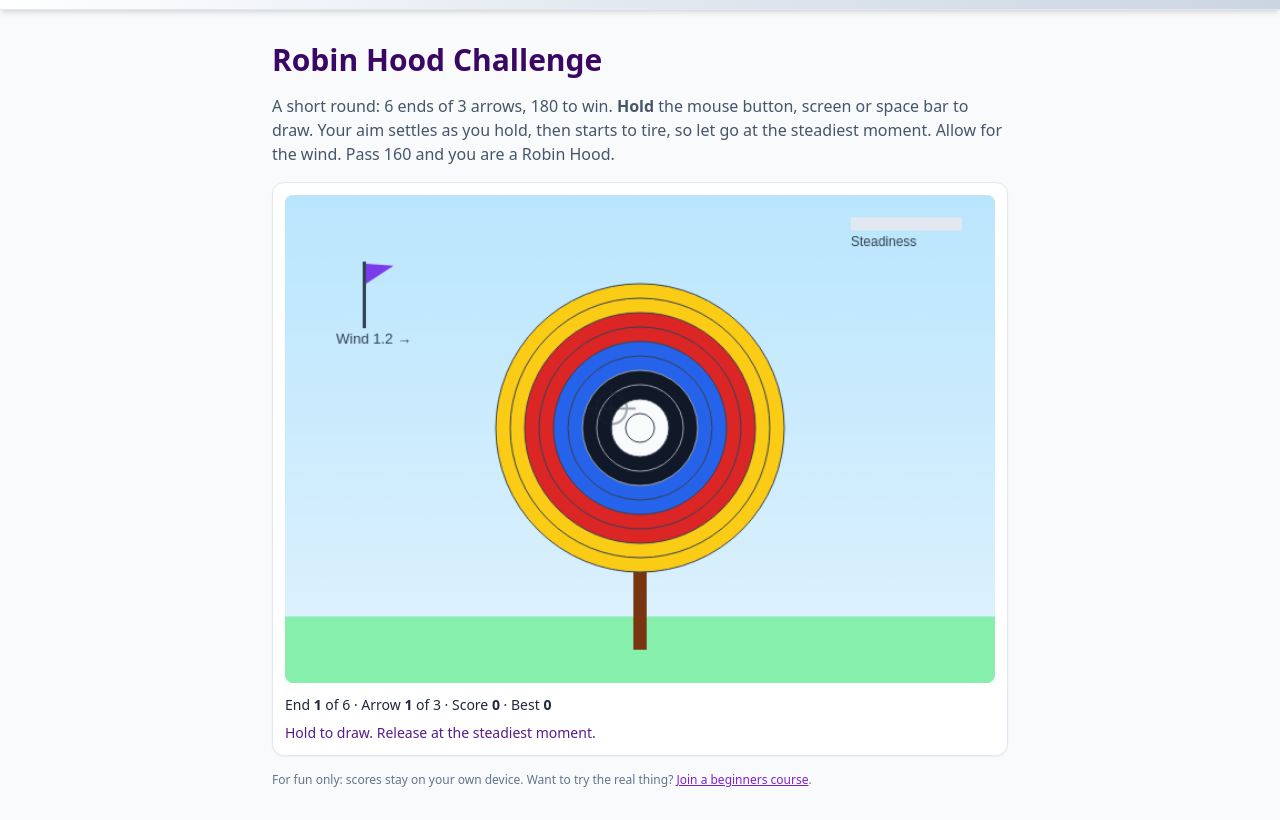
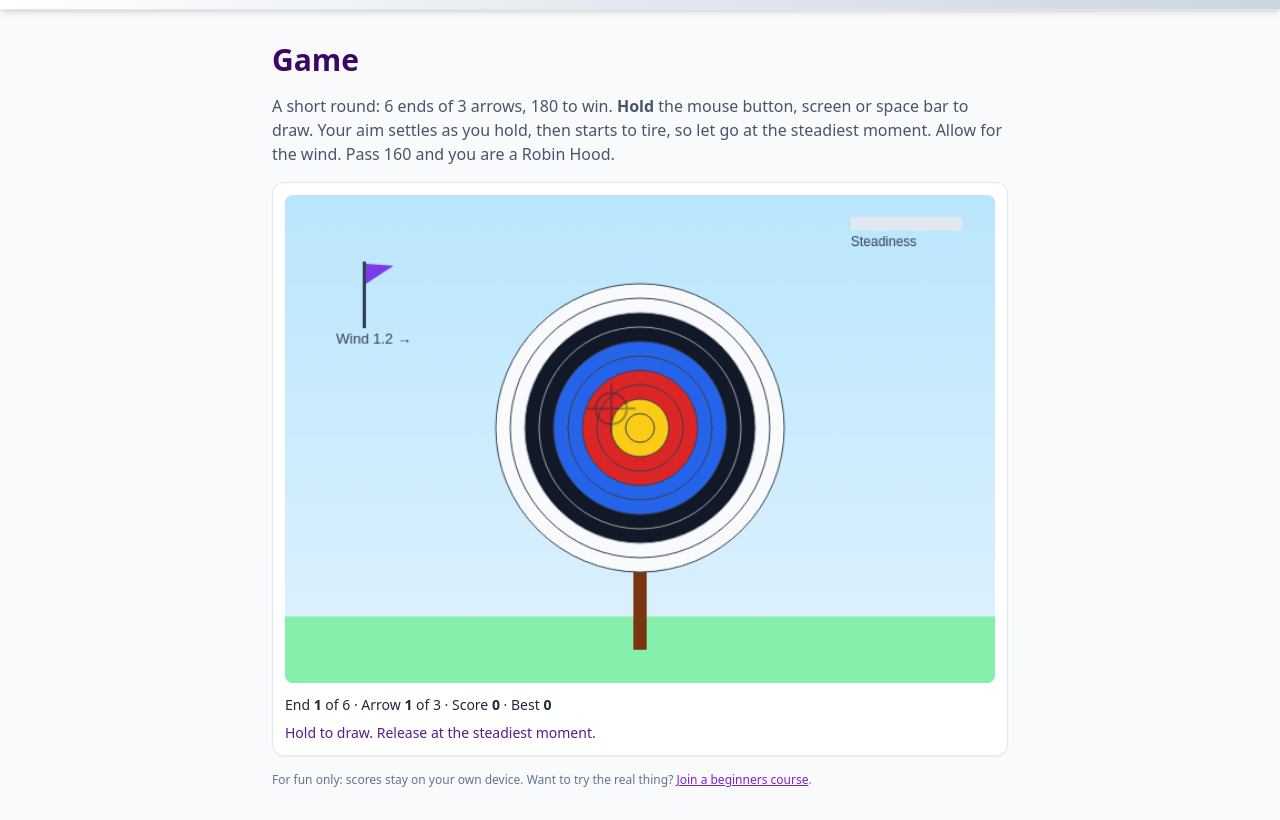
Before and after one commit to Happycube88/rjd-archers-site, a plain HTML site: page game.html in a window 1280 px wide. Shown: the part 55-875 px from the top of the page. Drawn offline with nearby package versions, Linux system fonts and the light colour scheme.

Commit message:
Add files via upload

```diff
--- a/game.html
+++ b/game.html
@@ -3,14 +3,14 @@
 <head>
     <meta charset="UTF-8">
     <meta name="viewport" content="width=device-width, initial-scale=1.0">
-    <title>Robin Hood Challenge | RJD Archers</title>
+    <title>Game | RJD Archers</title>
     <meta name="description" content="A little archery game from RJD Archers: hold to draw, steady your aim, allow for the wind and release.">
     <script src="https://cdn.tailwindcss.com"></script>
 </head>
 <body class="bg-slate-50 text-slate-800 font-sans">
 <script src="/site-nav.js"></script>
 <main class="max-w-3xl mx-auto px-4 py-8 space-y-4">
-    <h1 class="text-3xl font-bold text-purple-950">Robin Hood Challenge</h1>
+    <h1 class="text-3xl font-bold text-purple-950">Game</h1>
     <p class="text-slate-600">A short round: 6 ends of 3 arrows, 180 to win. <b>Hold</b> the mouse button, screen or space bar to draw. Your aim settles as you hold, then starts to tire, so let go at the steadiest moment. Allow for the wind. Pass 160 and you are a Robin Hood.</p>
     <div class="bg-white rounded-xl border border-slate-200 p-3 shadow-sm">
         <canvas id="c" width="640" height="440" class="w-full rounded-lg touch-none select-none bg-sky-100" aria-label="Archery target game" tabindex="0"></canvas>
@@ -26,7 +26,8 @@
 (function () {
     var cv = document.getElementById('c'), g = cv.getContext('2d'), W = 640, H = 440, CX = 320, CY = 210, R = 130;
     var $ = function (id) { return document.getElementById(id); };
-    var COLS = ['#f8fafc', '#f8fafc', '#111827', '#111827', '#2563eb', '#2563eb', '#dc2626', '#dc2626', '#facc15', '#facc15'];
+    // index 0 is the centre (10 points): gold, red, blue, black, white, like a real target face
+    var COLS = ['#facc15', '#facc15', '#dc2626', '#dc2626', '#2563eb', '#2563eb', '#111827', '#111827', '#f8fafc', '#f8fafc'];
     var st, best = 0;
     try { best = +localStorage.getItem('rjd-game-best') || 0; } catch (e) {}
     $('best').textContent = best;
@@ -79,7 +80,7 @@
         // stand
         g.fillStyle = '#78350f'; g.fillRect(CX - 6, CY + R - 10, 12, 190 - R + 20 + 0);
         // target rings
-        for (var i = 9; i >= 0; i--) { g.beginPath(); g.arc(CX, CY, R * (i + 1) / 10, 0, 7); g.fillStyle = COLS[i]; g.fill(); g.lineWidth = 1; g.strokeStyle = i === 2 || i === 3 ? '#9ca3af' : '#374151'; g.stroke(); }
+        for (var i = 9; i >= 0; i--) { g.beginPath(); g.arc(CX, CY, R * (i + 1) / 10, 0, 7); g.fillStyle = COLS[i]; g.fill(); g.lineWidth = 1; g.strokeStyle = i === 6 || i === 7 ? '#9ca3af' : '#374151'; g.stroke(); }
         // arrows in target
         st.shots.forEach(function (a) { g.strokeStyle = '#7c2d12'; g.lineWidth = 3; g.beginPath(); g.moveTo(a.x, a.y); g.lineTo(a.x - 18, a.y + 26); g.stroke(); g.fillStyle = '#16a34a'; g.beginPath(); g.arc(a.x - 18, a.y + 26, 4, 0, 7); g.fill(); g.fillStyle = '#111'; g.beginPath(); g.arc(a.x, a.y, 2.5, 0, 7); g.fill(); });
         // wind flag
--- a/site-nav.js
+++ b/site-nav.js
@@ -14,7 +14,7 @@
       { label: 'Calendar', href: '/calendar.html' },
       { label: 'Local Clubs & Map', href: '/links.html' },
       { label: 'News', href: '/news.html' },
-      { label: 'Robin Hood Game', href: '/game.html' },
+      { label: 'Game', href: '/game.html' },
       { label: 'Welfare & Policies', href: '/policies.html' },
       { label: 'Contact Us', href: '/contacts.html' }] }
   ];
```
